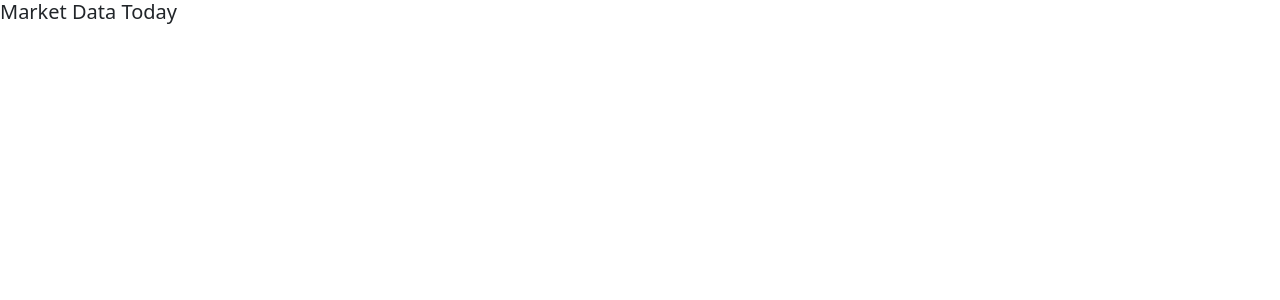
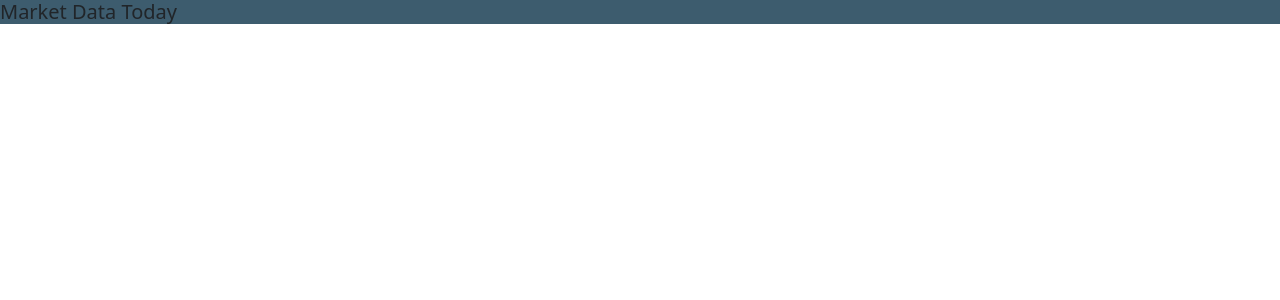
Before and after one commit to milicapq/newz, a React (Create React App) app: page / in a window 1280 px wide. Shown: the top 300 px of the page. Built offline with nearby package versions, Linux system fonts and the light colour scheme.

Commit message:
Add a bg color to header

```diff
--- a/src/components/Header.jsx
+++ b/src/components/Header.jsx
@@ -2,7 +2,7 @@ import React from "react";
 
 export default function Header() {
   return (
-    <div>
+    <div className="bg-primary">
       <h5> Market Data Today</h5>
     </div>
   );
```
